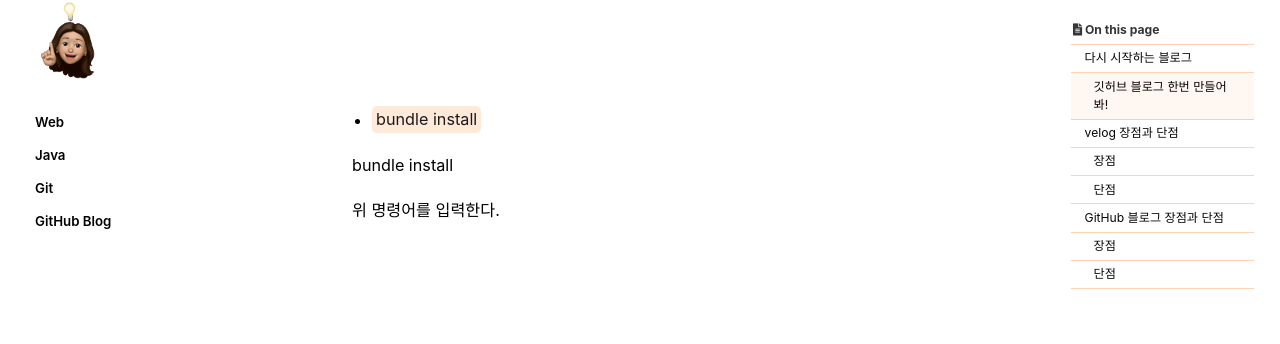
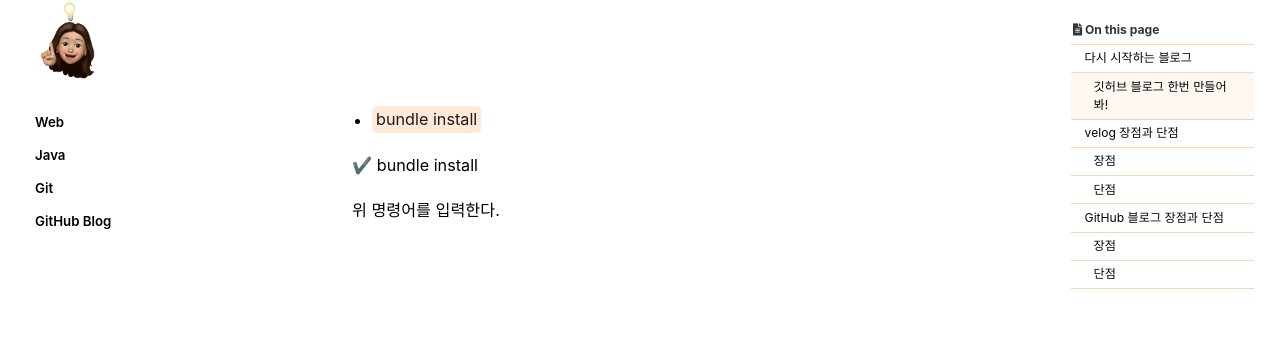
Before and after one commit to shhhaej/shhhaej.github.io, a Jekyll site: the page built from _posts/2021-09-05-github-blog-1.md, in a window 1280 px wide and 900 px high, scrolled down 5164 px. Shown: the part 105-449 px from the top of the window. Built offline with Jekyll 4.4.1, drawn with Linux system fonts in a browser that asks for light colours; cached includes are drawn as plain includes; some web fonts are replaced; comment, search, counter and statistics services are not loaded.

Commit message:
recommit.

```diff
--- a/_posts/2021-09-05-github-blog-1.md
+++ b/_posts/2021-09-05-github-blog-1.md
@@ -166,7 +166,7 @@ Conflict: C:/GitHub/shhhaej.github.io exists and is not empty.<br>
 
 - <mark>bundle install</mark>
 
-bundle install
+✔️ bundle install
 
 위 명령어를 입력한다.
 
```
